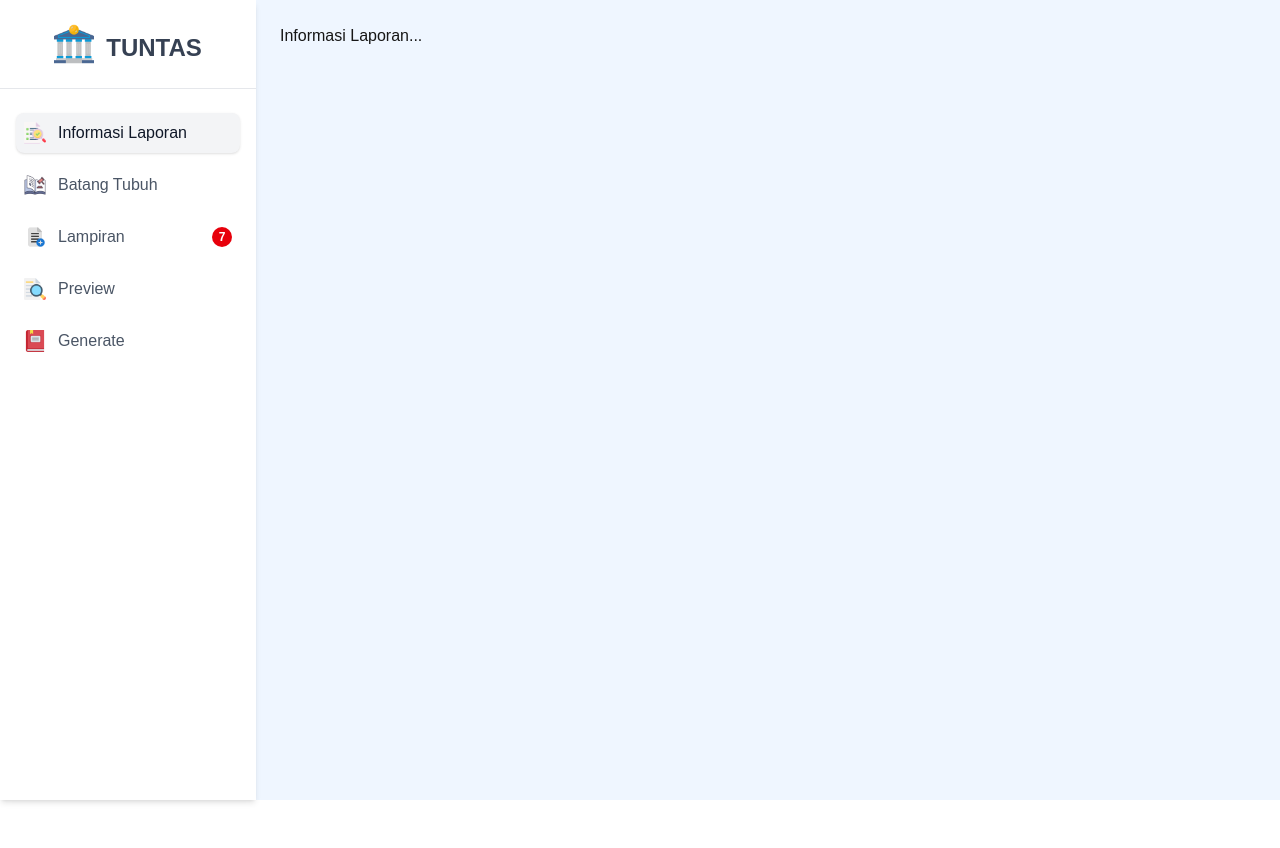
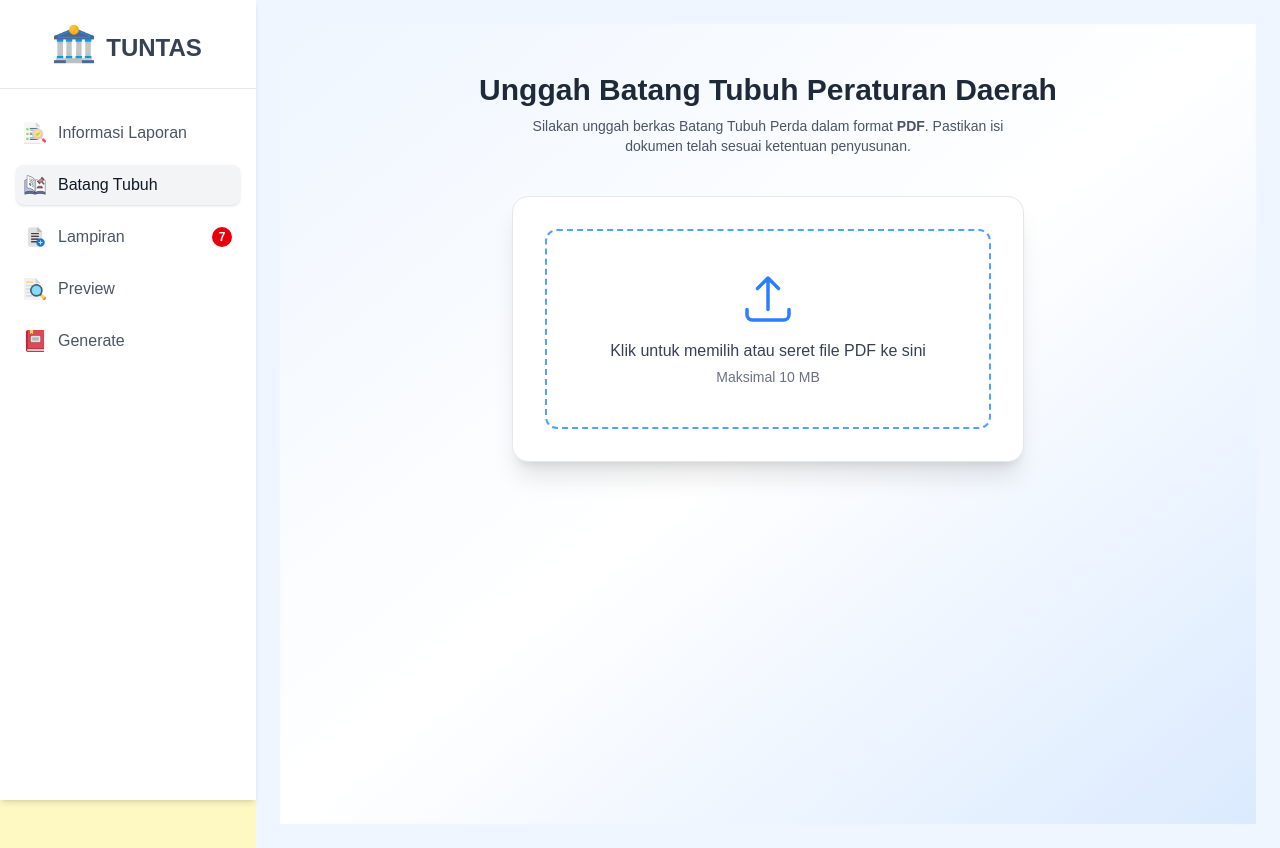
Before and after one commit to farizbaiquni/penyusunan-dan-konversi-laporan-pelaksanaan-apbd, a Next.js app: page /edit-perda in a window 1280 px wide. Before the commit the page ends 800 px from the top, so only its background shows below. Built offline with nearby package versions, Linux system fonts and the light colour scheme.

Commit message:
add ui for batang tubuh content in edit perda page

```diff
--- a/package.json
+++ b/package.json
@@ -9,6 +9,7 @@
     "lint": "eslint"
   },
   "dependencies": {
+    "@heroicons/react": "^2.2.0",
     "html2canvas": "^1.4.1",
     "jspdf": "^3.0.3",
     "next": "15.5.4",
--- a/src/app/edit-perda/components/contents/batang-tubuh.tsx
+++ b/src/app/edit-perda/components/contents/batang-tubuh.tsx
@@ -1,9 +1,123 @@
 "use client";
 
-import { useState } from "react";
+import React, { useState } from "react";
+import {
+  ArrowUpTrayIcon,
+  XMarkIcon,
+  DocumentTextIcon,
+} from "@heroicons/react/24/outline";
 
-function BatangTubuh() {
-  return <div className="flex justify-center bg-amber-200 w-full h-full"></div>;
+export default function BatangTubuh() {
+  const [file, setFile] = useState<File | null>(null);
+  const [pdfURL, setPdfURL] = useState<string | null>(null);
+  const [message, setMessage] = useState<string | null>(null);
+
+  const handleFileChange = (e: React.ChangeEvent<HTMLInputElement>) => {
+    const selectedFile = e.target.files?.[0];
+
+    if (!selectedFile) {
+      setMessage("⚠️ Silakan pilih file PDF terlebih dahulu.");
+      setFile(null);
+      setPdfURL(null);
+      return;
+    }
+
+    if (selectedFile.type !== "application/pdf") {
+      setMessage("❌ Hanya file PDF yang diperbolehkan.");
+      setFile(null);
+      setPdfURL(null);
+      return;
+    }
+
+    // Simpan ke variabel (state)
+    setFile(selectedFile);
+    setPdfURL(URL.createObjectURL(selectedFile));
+    setMessage(`✅ File "${selectedFile.name}" siap diunggah.`);
+  };
+
+  const handleClear = () => {
+    setFile(null);
+    setPdfURL(null);
+    setMessage(null);
+  };
+
+  return (
+    <div className="min-h-screen bg-gradient-to-br from-blue-50 via-white to-blue-100 flex flex-col items-center py-12 px-4">
+      {/* Header */}
+      <div className="text-center mb-10">
+        <h1 className="text-3xl font-bold text-gray-800 mb-2">
+          Unggah Batang Tubuh Peraturan Daerah
+        </h1>
+        <p className="text-gray-600 text-sm max-w-lg mx-auto">
+          Silakan unggah berkas{" "}
+          <span className="font-medium">Batang Tubuh Perda</span> dalam format{" "}
+          <b>PDF</b>. Pastikan isi dokumen telah sesuai ketentuan penyusunan.
+        </p>
+      </div>
+
+      {/* Upload Card */}
+      <div className="bg-white shadow-xl rounded-2xl w-full max-w-lg p-8 border border-gray-200">
+        {!file ? (
+          <label
+            htmlFor="fileInput"
+            className="flex flex-col items-center justify-center border-2 border-dashed border-blue-400 rounded-xl p-10 cursor-pointer hover:bg-blue-50 transition"
+          >
+            <ArrowUpTrayIcon className="w-14 h-14 text-blue-500 mb-3" />
+            <p className="text-gray-700 font-medium">
+              Klik untuk memilih atau seret file PDF ke sini
+            </p>
+            <p className="text-sm text-gray-500 mt-1">Maksimal 10 MB</p>
+            <input
+              id="fileInput"
+              type="file"
+              accept="application/pdf"
+              onChange={handleFileChange}
+              className="hidden"
+            />
+          </label>
+        ) : (
+          <div className="flex flex-col items-center text-center">
+            <DocumentTextIcon className="w-12 h-12 text-green-500 mb-2" />
+            <p className="text-gray-700 font-semibold">{file.name}</p>
+            <p className="text-sm text-gray-500 mb-4">
+              {(file.size / 1024 / 1024).toFixed(2)} MB
+            </p>
+
+            <div className="flex gap-3">
+              <button
+                onClick={() => setMessage("✅ File siap digunakan.")}
+                className="bg-blue-600 hover:bg-blue-700 text-white font-semibold px-4 py-2 rounded-lg shadow transition"
+              >
+                Gunakan Dokumen
+              </button>
+              <button
+                onClick={handleClear}
+                className="flex items-center bg-gray-200 hover:bg-gray-300 text-gray-700 font-medium px-3 py-2 rounded-lg transition"
+              >
+                <XMarkIcon className="w-5 h-5 mr-1" />
+                Hapus
+              </button>
+            </div>
+          </div>
+        )}
+
+        {message && (
+          <p className="mt-4 text-center text-sm text-gray-700">{message}</p>
+        )}
+      </div>
+
+      {/* Preview PDF */}
+      {pdfURL && (
+        <div className="mt-10 w-full max-w-5xl bg-white shadow-lg border rounded-xl overflow-hidden">
+          <div className="bg-blue-600 text-white text-sm font-semibold py-2 px-4">
+            Pratinjau Batang Tubuh Perda
+          </div>
+          <iframe
+            src={pdfURL}
+            className="w-full h-[600px] border-none"
+          ></iframe>
+        </div>
+      )}
+    </div>
+  );
 }
-
-export default BatangTubuh;
--- a/src/app/edit-perda/page.tsx
+++ b/src/app/edit-perda/page.tsx
@@ -67,7 +67,7 @@ const menuItems: SidebarLink[] = [
 ];
 
 export default function Home() {
-  const [activeMenu, setActiveMenu] = useState<string>("Informasi Laporan");
+  const [activeMenu, setActiveMenu] = useState<string>("Batang Tubuh");
 
   const renderContent = () => {
     switch (activeMenu) {
```
Also changed, not shown: 1 other file (tests, documents, lock files or other folders).
